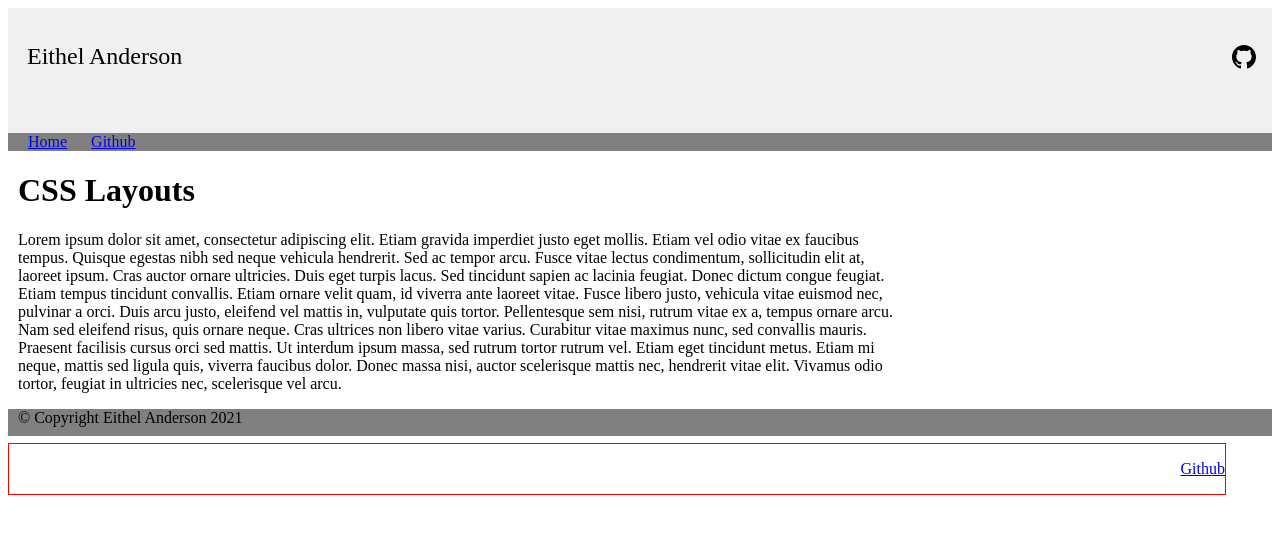
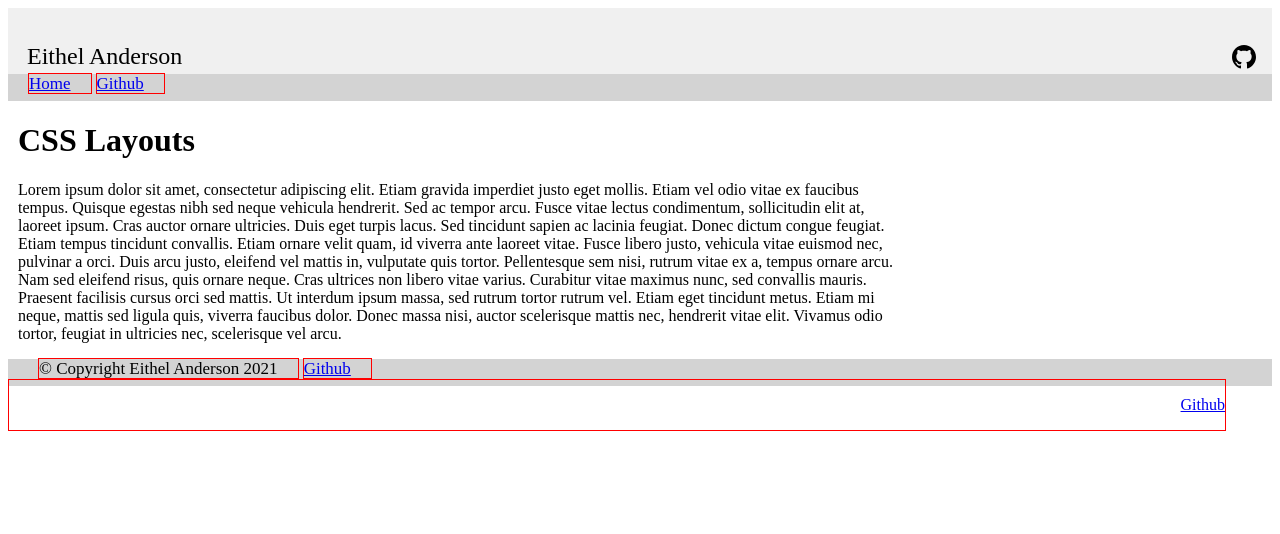
Before and after one commit to etelish/css_layouts, a plain HTML site: page docs/index.html in a window 1280 px wide. Drawn offline with Linux system fonts and the light colour scheme.

Commit message:
adjust navbar and header

```diff
--- a/docs/index.html
+++ b/docs/index.html
@@ -7,6 +7,7 @@
       }
       header {
         background-color: #f0f0f0;
+        height: 66px;
       }
       div.a {
         text-align: left;
@@ -52,19 +53,26 @@
       }
 
       div.navbar {
-        background-color: grey;
+        background-color: #d3d3d3;
+        height: 27px;
       }
       ul {
         list-style-type: none;
         margin: 0;
         padding-left: 20px;
       }
+      li.leftLink {
+        text-align: left;
+      }
       li {
+        border: 1px red solid;
+        font-size: 17px;
+
         display: inline;
         padding-right: 20px;
       }
       footer {
-        background-color: grey;
+        background-color: #d3d3d3;
         height: 27px;
       }
     </style>
@@ -115,7 +123,13 @@
 
     <footer>
       <div class="e">
-        <p>&copy; Copyright Eithel Anderson 2021</p>
+        <ul>
+          <li>&copy; Copyright Eithel Anderson 2021</li>
+          <li>
+            <a href="https://github.com/etelish">Github</a>
+          </li>
+        </ul>
+        <!-- <p>&copy; Copyright Eithel Anderson 2021</p> -->
       </div>
       <div class="f">
         <p><a href="https://github.com/etelish">Github</a></p>
```
